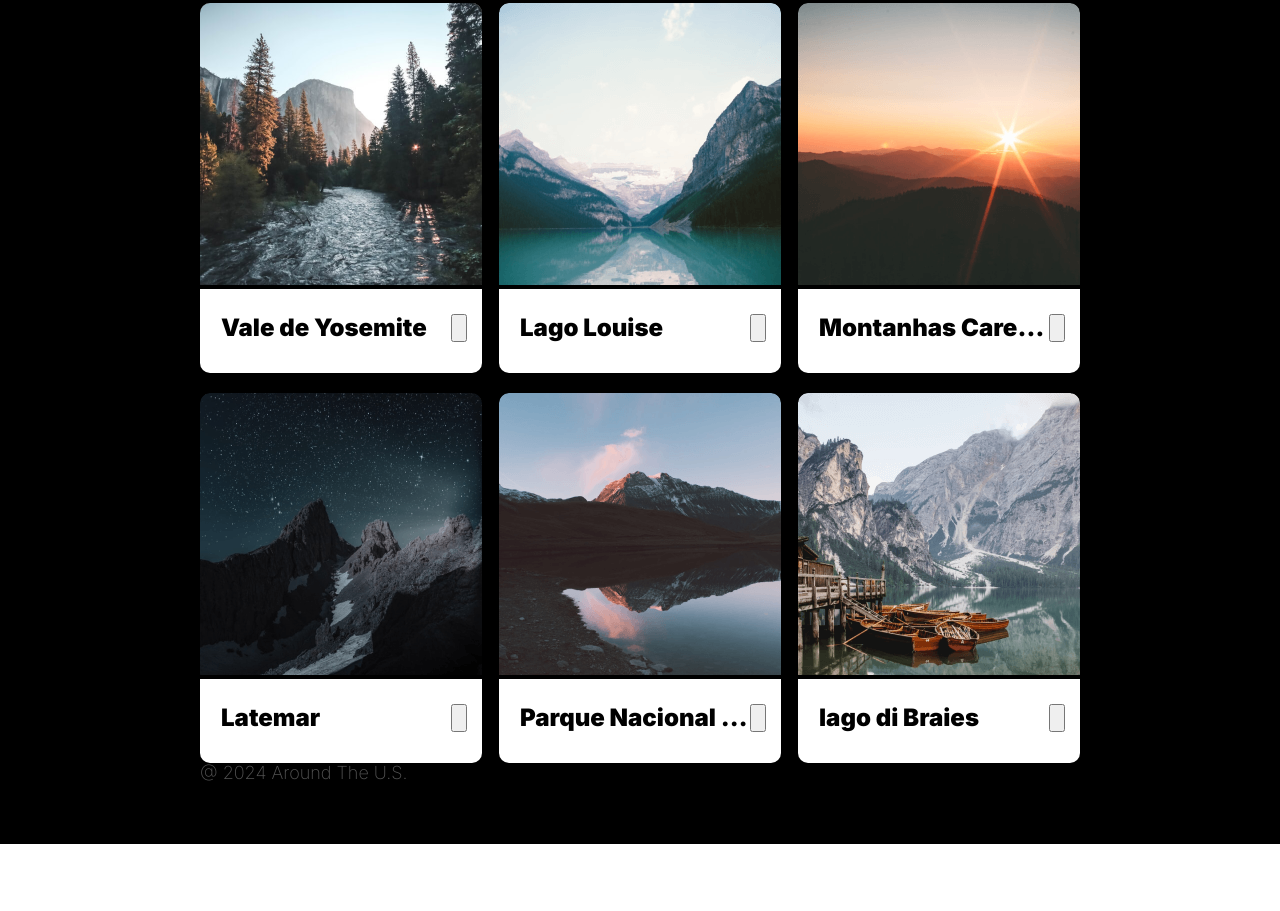
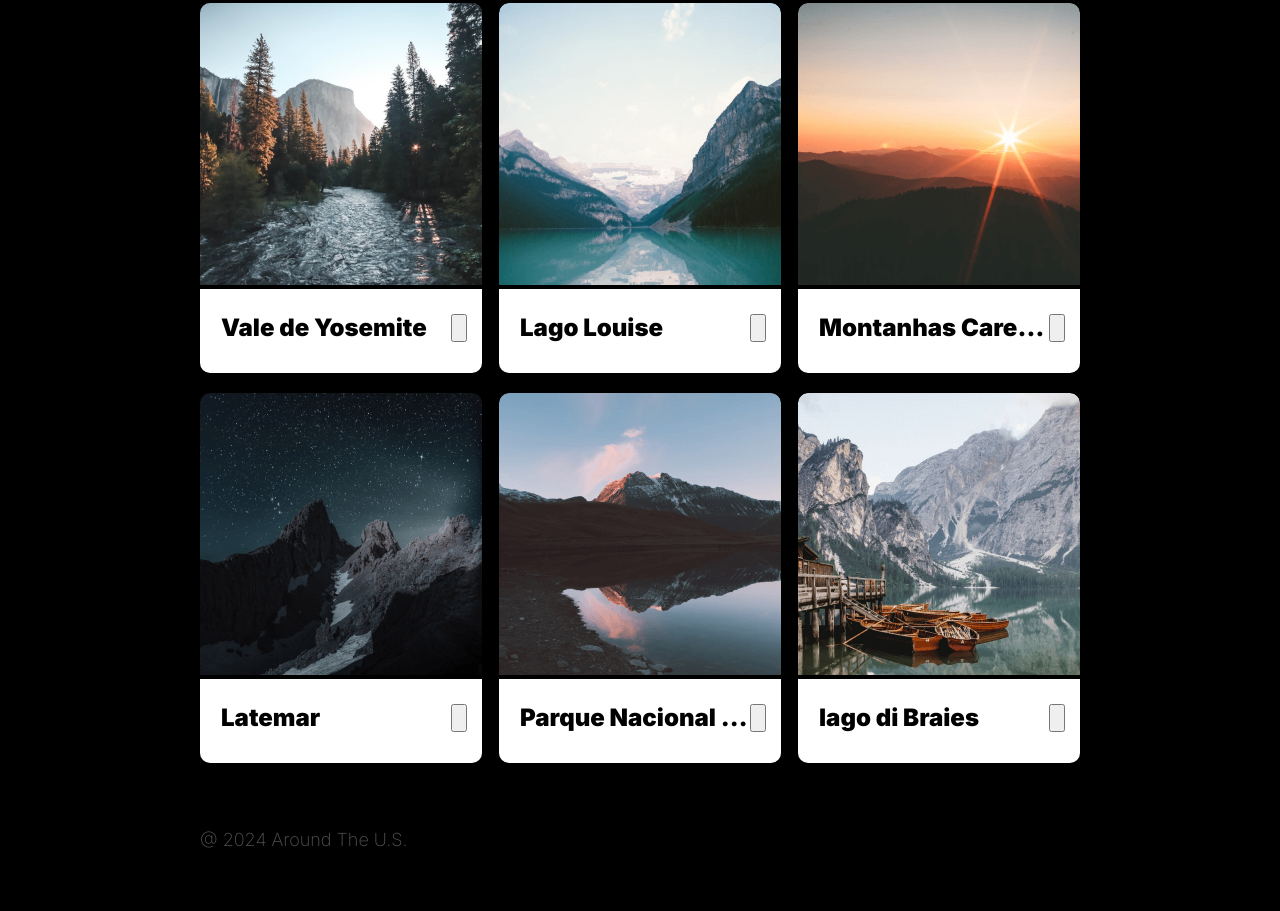
Before and after one commit to GubaUga/web_project_around, a plain HTML site: page index.html in a window 1280 px wide. Shown: the part 282-1193 px from the top of the page. Before the commit the page ends 1126 px from the top, so only its background shows below. Drawn offline with Linux system fonts and the light colour scheme; files whose address does not match are found by name.

Commit message:
Arrumando footer

```diff
--- a/blocks/footer.css
+++ b/blocks/footer.css
@@ -7,5 +7,5 @@
   font-size: 18px;
   color: #545454;
   margin: 0;
-  padding-bottom: 60px;
+  padding: 67px 0 60px 0;
 }
```
